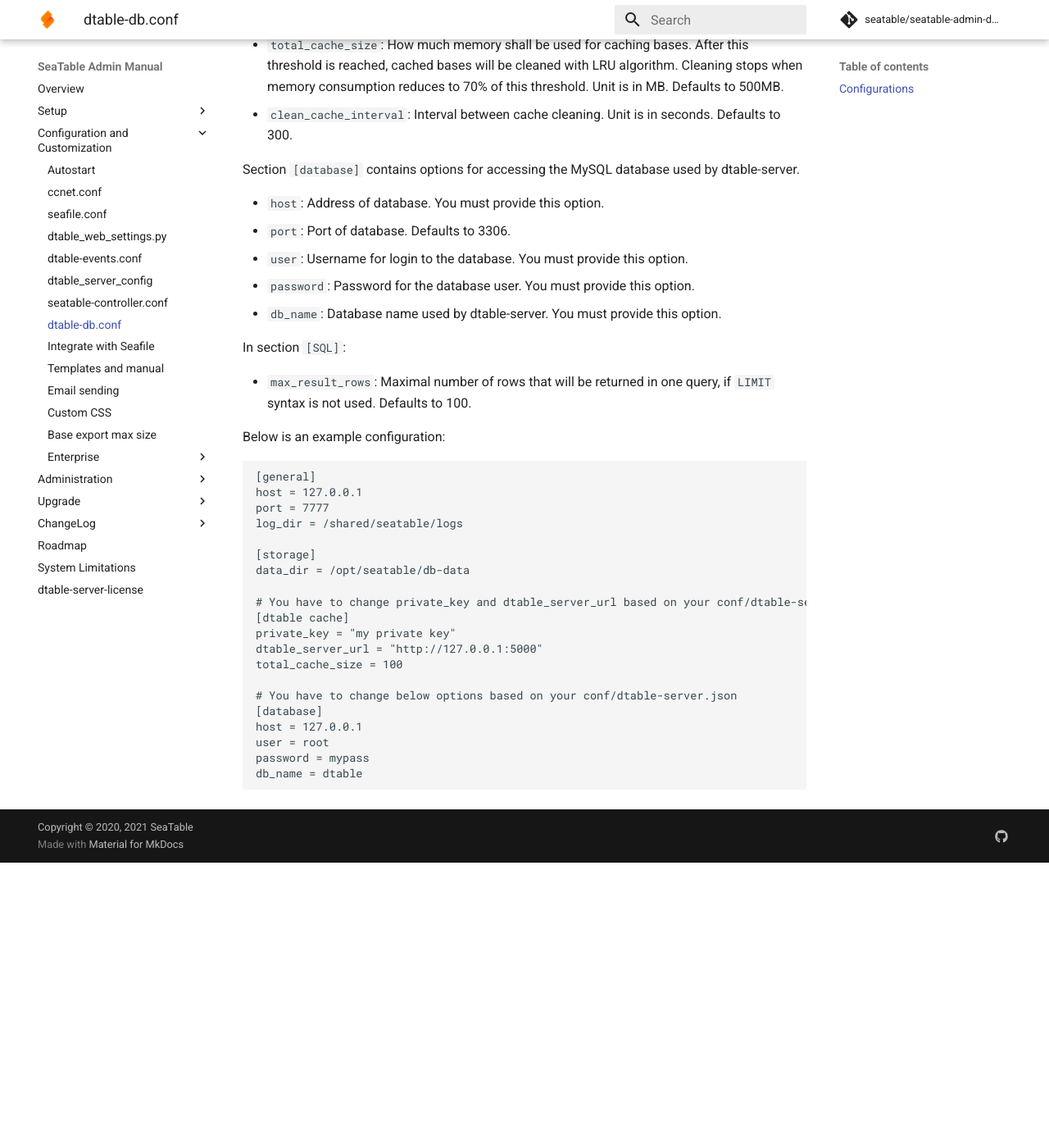
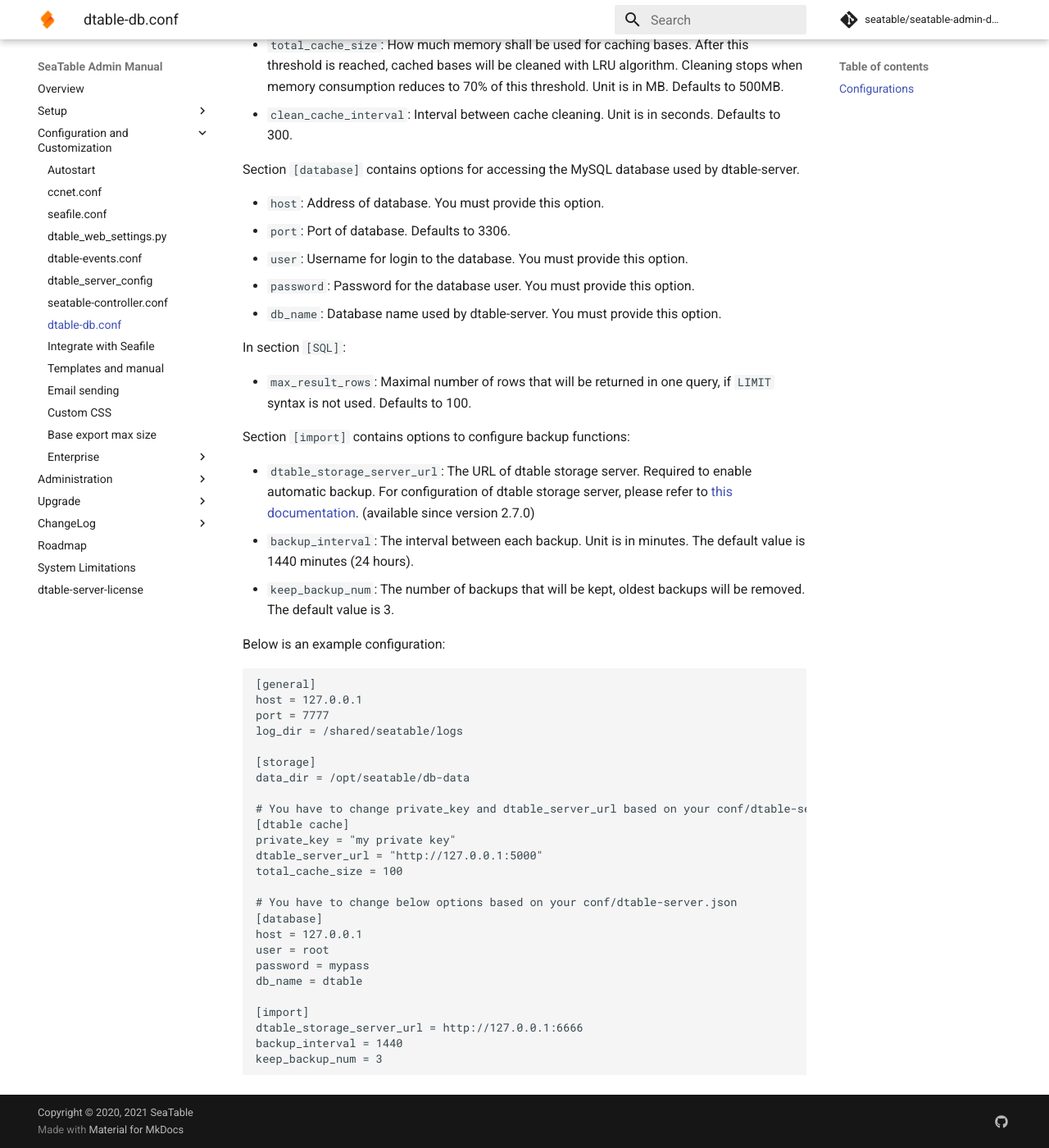
Before and after one commit to seatable/seatable-admin-docs, an MkDocs documentation site: the page built from manual/config/dtable_db_conf.md, in a window 1280 px wide and 1400 px high, scrolled down 859 px. Shown: the whole window at 82% size. Built offline with MkDocs 1.6.1 and Material for MkDocs 9.7.7, drawn with Linux system fonts in a browser that asks for light colours; comment, search, counter and statistics services are not loaded; before the commit the page ends 1911 px from its top, so only the background shows below that.

Commit message:
Update documents for dtable-db backups (#46)
* Update documents for dtable-db backups

* Improve documents

* Update dtable_storage_server_conf.md

Remove description for snapshot.

* Update dtable_db_conf.md

Co-authored-by: Jiaqiang Xu <jonathan.xu@seafile.com>

````diff
--- a/manual/config/dtable_db_conf.md
+++ b/manual/config/dtable_db_conf.md
@@ -37,6 +37,12 @@
 
 - `max_result_rows`: Maximal number of rows that will be returned in one query, if `LIMIT` syntax is not used. Defaults to 100.
 
+Section `[import]` contains options to configure backup functions:
+
+- `dtable_storage_server_url`: The URL of dtable storage server. Required to enable automatic backup. For configuration of dtable storage server, please refer to [this documentation](./dtable_storage_server_conf.md). (available since version 2.7.0)
+- `backup_interval`: The interval between each backup. Unit is in minutes. The default value is 1440 minutes (24 hours).
+- `keep_backup_num`: The number of backups that will be kept, oldest backups will be removed. The default value is 3.
+
 Below is an example configuration:
 
 ```
@@ -60,4 +66,9 @@
 user = root
 password = mypass
 db_name = dtable
+
+[import]
+dtable_storage_server_url = http://127.0.0.1:6666
+backup_interval = 1440
+keep_backup_num = 3
 ```
````
Also changed, not shown: manual/config/dtable_storage_server_conf.md (added, +56 -0 lines), manual/maintain/backup_recovery.md (+6 -0 lines).
